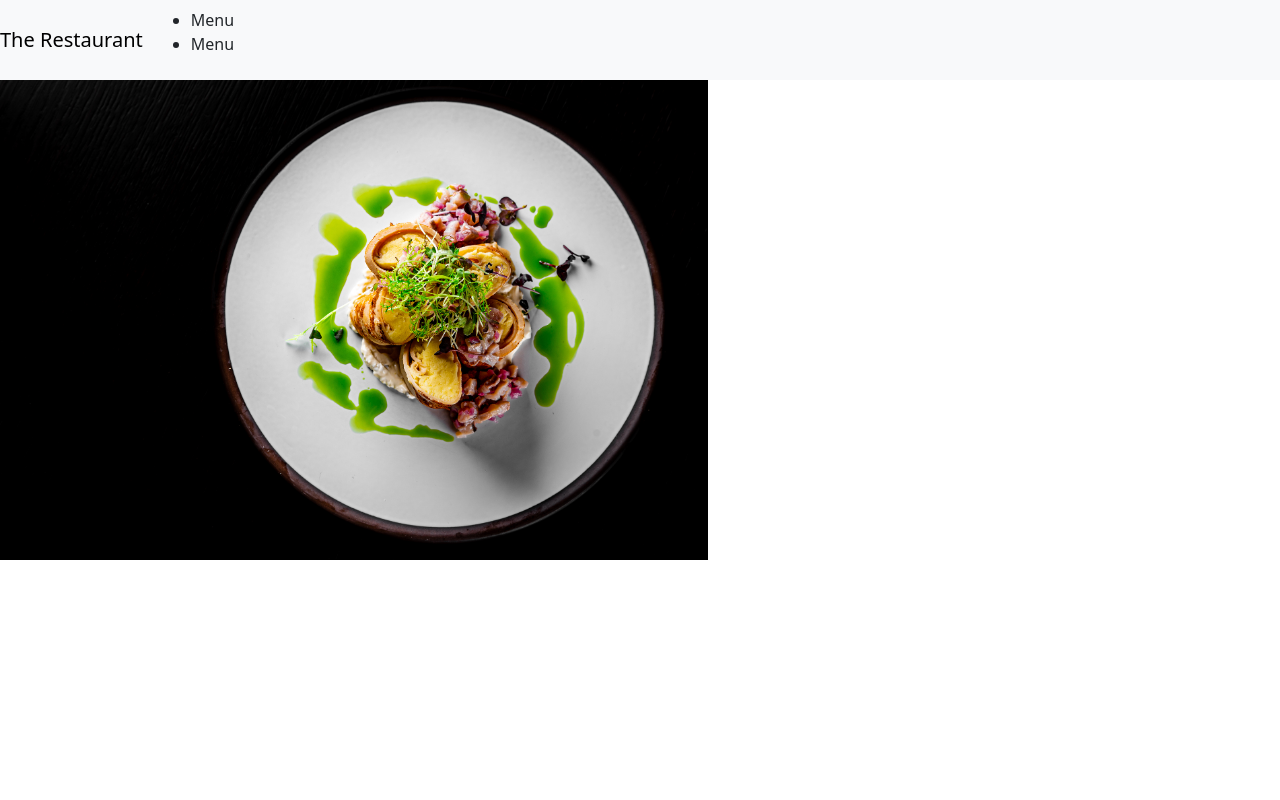
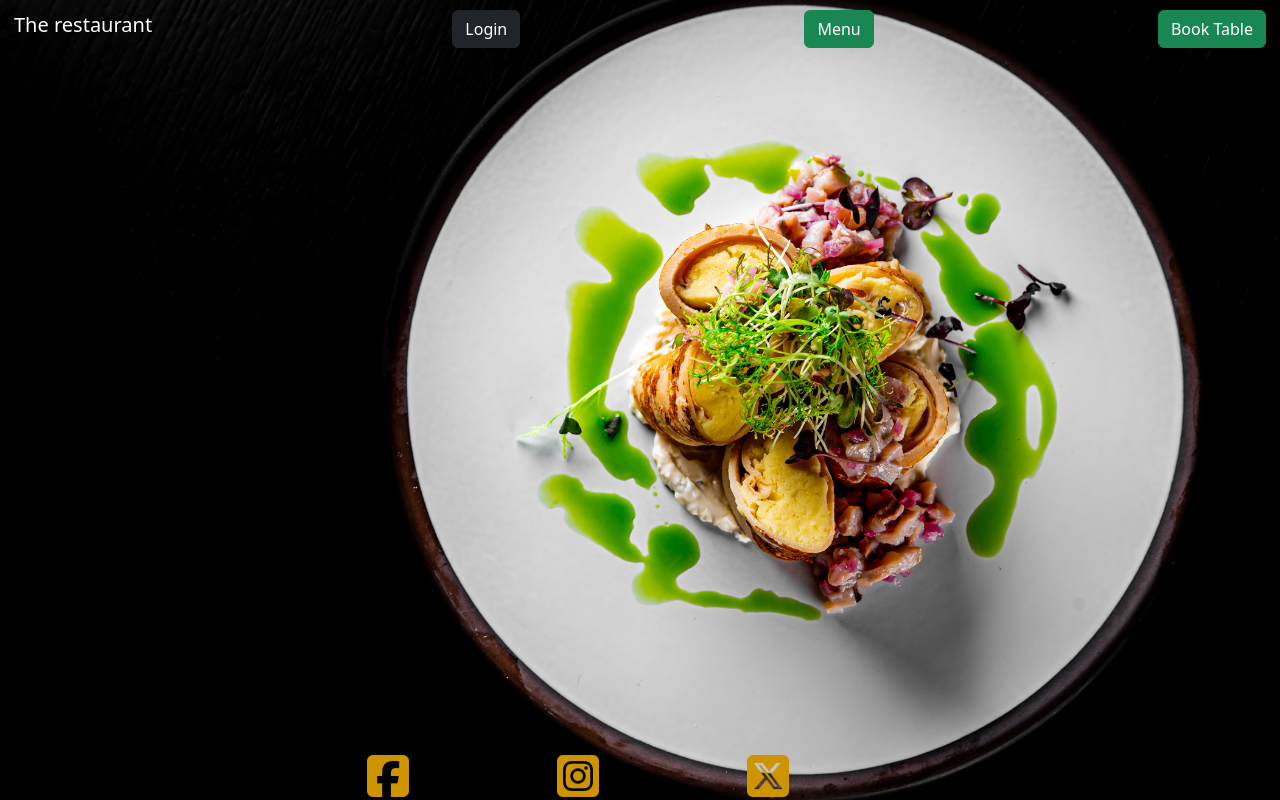
Before and after one commit to DavidUWL/Project-4, a Django app: page / in a window 1280 px wide. Run offline with Django 3.2, Linux system fonts and the light colour scheme; some libraries are stand-ins or nearby versions.

Commit message:
added navbar items, hero adjusted for different viewports. Footer added + styled.

```diff
--- a/project_4/settings.py
+++ b/project_4/settings.py
@@ -27,7 +27,7 @@ SECRET_KEY = config('SECRET_KEY')
 # SECURITY WARNING: don't run with debug turned on in production!
 DEBUG = True
 
-ALLOWED_HOSTS = ['8000-daviduwl-project4-tm6gzxv9c46.ws-eu104.gitpod.io']
+ALLOWED_HOSTS = ['8000-daviduwl-project4-cq1at890wed.ws-eu104.gitpod.io']
 
 
 # Application definition
--- a/therestaurant/static/home/style.css
+++ b/therestaurant/static/home/style.css
@@ -3,15 +3,31 @@ body {
 }
 
 .hero {
-    background: url('images/home_hero.jpg') no-repeat;
-    background-size: contain;
+    background: url('images/home_hero.jpg') no-repeat center center;
+    background-size: cover;
     min-height: 100vh;
 }
 
 @media (min-width: 425px) {
 
     .hero  {
-        min-height: 60vh;
+        min-height: 100vh;
+        align-items: center;
     }
 
 }
+
+
+/* navbar */
+
+/* .navbar {
+    background-color: #35170c;
+} */
+
+/* footer */
+
+i {
+    font-size: 3em;
+    text-decoration: none;
+    color: #cd9400;
+}
--- a/therestaurant/templates/home/home.html
+++ b/therestaurant/templates/home/home.html
@@ -8,7 +8,7 @@
     <meta name="Description" content="Enter your description here" />
     <link href="https://cdn.jsdelivr.net/npm/bootstrap@5.3.1/dist/css/bootstrap.min.css">
     <link href="https://cdn.jsdelivr.net/npm/bootstrap@5.3.1/dist/css/bootstrap.min.css" rel="stylesheet"
-    integrity="sha384-4bw+/aepP/YC94hEpVNVgiZdgIC5+VKNBQNGCHeKRQN+PtmoHDEXuppvnDJzQIu9" crossorigin="anonymous">
+        integrity="sha384-4bw+/aepP/YC94hEpVNVgiZdgIC5+VKNBQNGCHeKRQN+PtmoHDEXuppvnDJzQIu9" crossorigin="anonymous">
 
     {% load static %}
     <link rel="stylesheet" href="{% static 'home/style.css' %}">
@@ -16,22 +16,75 @@
 </head>
 
 <body>
-    <nav class="navbar navbar-green bg-light navbar-expand-sm">
-        <a class="navbar-brand" href="/">The Restaurant</a>
-        <ul>
-            <li class="nav-item-mr1" class="nav-link" href="/">Menu</li>
-            <li class="nav-item-mr1" class="nav-link" href="/">Menu</li>
-        </ul>
+    <!-- navbar -->
 
-    </nav>
-    <div class="hero">
 
+
+
+    <!-- hero + contents-->
+    <div class="hero container-fluid">
+        <nav class="navbar navbar-dark navbar-expand-xs">
+            <div class="container-fluid gx-1">
+                    <span class="navbar-brand h1">The restaurant</span>
+                    <button type="button" class="btn btn-dark" data-bs-toggle="modal" data-bs-target="#loginModal">Login</button>
+                    <a class="btn btn-success" href="{% static 'home/menu.pdf' %}" download>Menu</a>
+                    <button type="button" class="btn btn-success">Book Table</button>
+            </div>
+        </nav>
+
+    <!-- footer -->
+        <div class="container footer fixed-bottom">
+            <div class="row justify-content-center">
+                <div class="col-2">
+                    <a href="/"><i class="fa-brands fa-square-facebook"></i></a>
+                </div>
+                <div class="col-2">
+                    <a href="/"><i class="fa-brands fa-square-instagram"></i></a>
+                </div>
+                <div class="col-2">
+                    <a href="/"><i class="fa-brands fa-square-x-twitter"></i></a>
+                </div>
+            </div>
+        </div>
     </div>
+
+
+
+
+    <!-- login modal -->
+    <div class="modal fade" id="loginModal" tabindex="-1" aria-labelledby="loginModalLabel" aria-hidden="true">
+        <div class="modal-dialog modal-fullscreen-sm-down">
+            <div class="modal-content">
+                <div class="modal-header">
+                    <h5 class="modal-title" id="loginModalLabel">Login</h5>
+                    <button type="button" class="btn-close" data-bs-dismiss="modal" aria-label="Close"></button>
+                </div>
+                <div class="modal-body">
+                    <form>
+                        <div class="mb-3">
+                            <label for="exampleInputEmail1" class="form-label">Email address</label>
+                            <input type="email" class="form-control" id="exampleInputEmail1"
+                                aria-describedby="emailHelp">
+                        </div>
+                        <div class="mb-3">
+                            <label for="exampleInputPassword1" class="form-label">Password</label>
+                            <input type="password" class="form-control" id="exampleInputPassword1">
+                        </div>
+                        <button type="submit" class="btn btn-primary">Submit</button>
+                    </form>
+                </div>
+            </div>
+        </div>
+    </div>
+
+
+    <!-- scripts -->
+    <script src="https://kit.fontawesome.com/ce66787713.js" crossorigin="anonymous"></script>
     <script src="https://cdnjs.cloudflare.com/ajax/libs/jquery/3.5.1/jquery.min.js"></script>
     <script src="https://cdn.jsdelivr.net/npm/bootstrap@5.3.1/dist/js/bootstrap.bundle.min.js"
-    integrity="sha384-HwwvtgBNo3bZJJLYd8oVXjrBZt8cqVSpeBNS5n7C8IVInixGAoxmnlMuBnhbgrkm" crossorigin="anonymous">
+        integrity="sha384-HwwvtgBNo3bZJJLYd8oVXjrBZt8cqVSpeBNS5n7C8IVInixGAoxmnlMuBnhbgrkm" crossorigin="anonymous">
     </script>
-</body>
+
 </body>
 
 </html>
```
Also changed, not shown: 1 other file.
